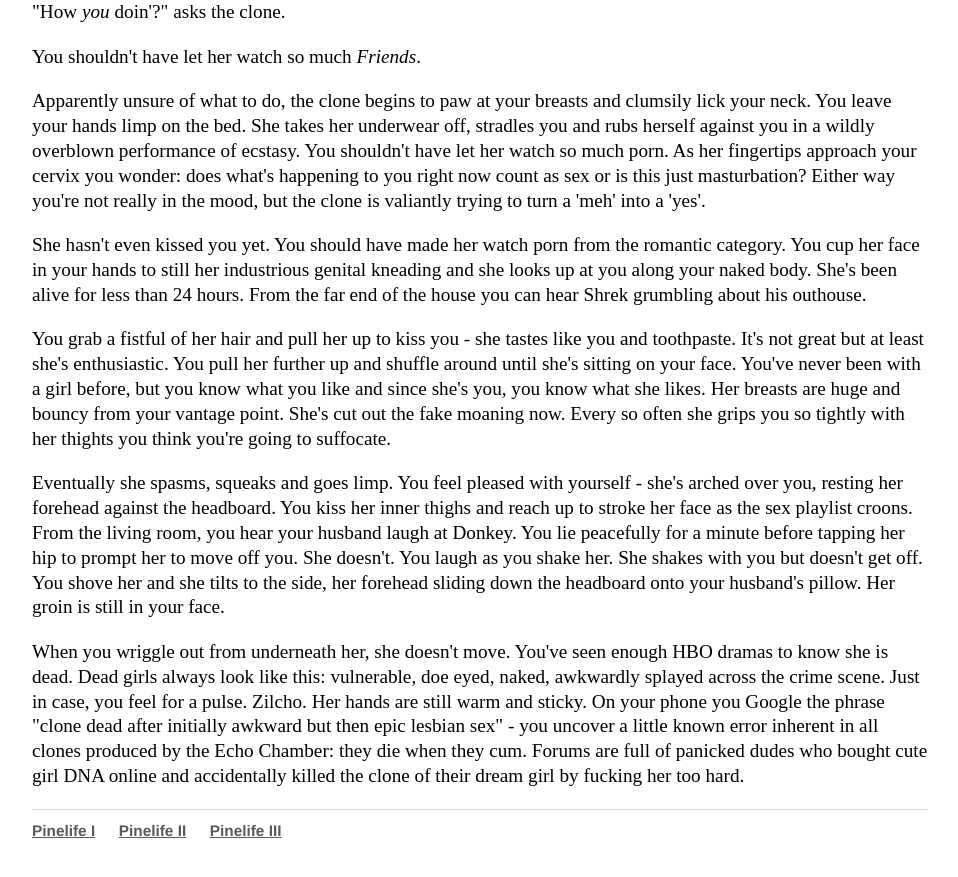
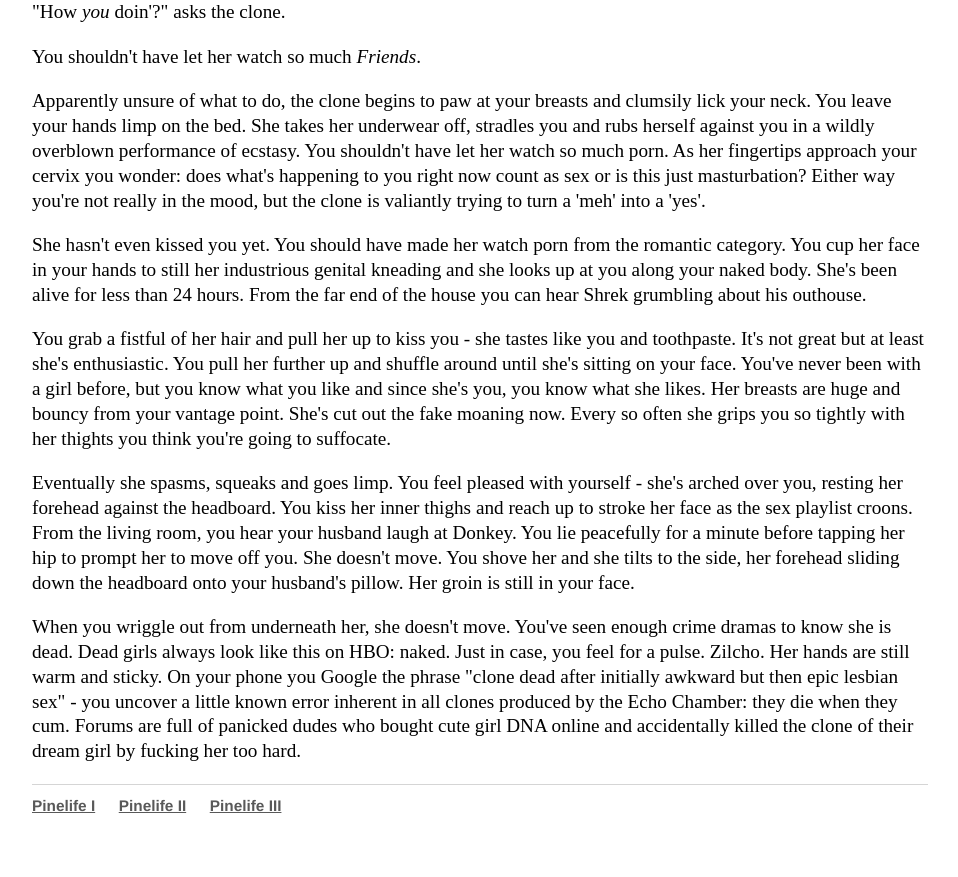
Before and after one commit to Pinelife/pinelife.github.io, a Jekyll site: the page built from Hellhole/excitingevent1.html, in a window 1280 px wide and 900 px high, scrolled down 2371 px. Shown: the top 877 px of the window, without its empty margins (160-1118 px from the left). Built offline with Jekyll 4.4.1, drawn with Linux system fonts in a browser that asks for light colours.

Commit message:
Update excitingevent1.html

```diff
--- a/Hellhole/excitingevent1.html
+++ b/Hellhole/excitingevent1.html
@@ -113,12 +113,12 @@ you suck in your belly, you point your toes so your legs look thinner, you open
 <p>Eventually she spasms, squeaks and goes limp. You feel pleased with yourself - she's arched over you, resting her forehead against the headboard.
 You kiss her inner thighs and reach up to stroke her face as the sex playlist croons. From the living room, you hear your husband laugh at Donkey.
   You lie peacefully for a minute before tapping her hip to prompt her to move off you.
-  She doesn't. You laugh as you shake her. She shakes with you but doesn't get off. You shove her and she tilts to the side,
+  She doesn't move. You shove her and she tilts to the side,
   her forehead sliding down the headboard onto your husband's pillow. Her groin is still in your face.
 </p>
 <p>
-When you wriggle out from underneath her, she doesn't move. You've seen enough HBO dramas to know she is dead. Dead girls always look like
-  this: vulnerable, doe eyed, naked, awkwardly splayed across the crime scene. Just in case, you feel for a pulse. Zilcho. Her hands are still warm and sticky.
+When you wriggle out from underneath her, she doesn't move. You've seen enough crime dramas to know she is dead. Dead girls always look like
+  this on HBO: naked. Just in case, you feel for a pulse. Zilcho. Her hands are still warm and sticky.
 On your phone you Google the phrase "clone dead after initially awkward but then epic lesbian sex" - you uncover a little known error inherent in all clones produced by
   the Echo Chamber: they die when they cum. Forums are full of panicked dudes who bought cute girl DNA online and accidentally killed the clone of
   their dream girl by fucking her too hard.
```
